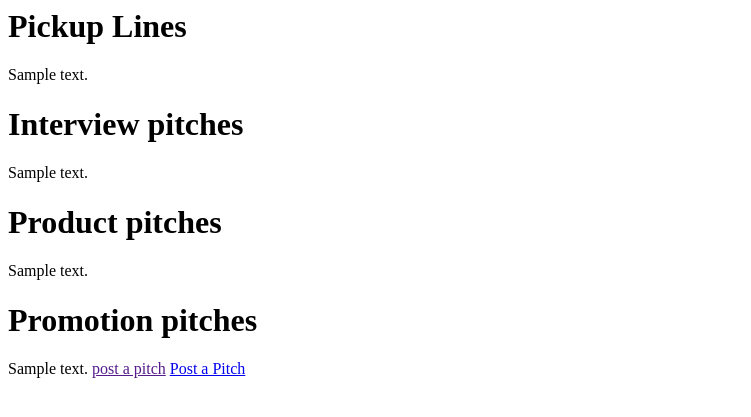
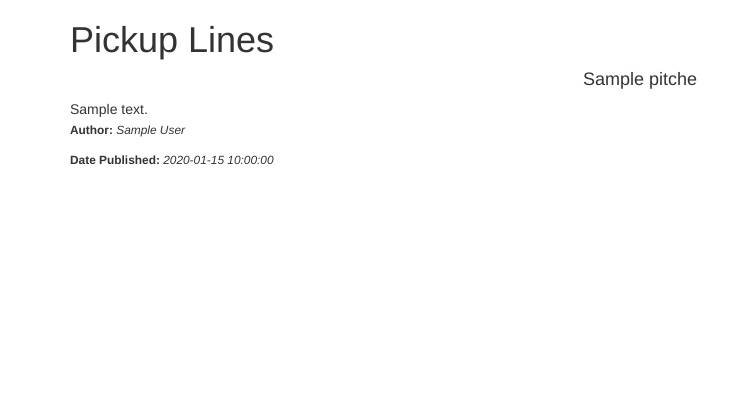
Before and after one commit to Kevson102/Pitches, a Flask app: template app/templates/index.html in a window 1280 px wide. Shown: the top 417 px of the page, without its empty margins (0-751 px from the left). Run offline with Flask 2, Linux system fonts and the light colour scheme; the template is opened without the code that fills it: values that come from a table or form of the project are taken from there, others are empty; tables that the repository leaves empty hold one stand-in row (values such as "Sample post"); some libraries are stand-ins or nearby versions.

Commit message:
EDITS THE DISPLAY OF THE PICKUP LINES ON THE INDEX.HTML FILE

```diff
--- a/app/templates/index.html
+++ b/app/templates/index.html
@@ -1,13 +1,28 @@
+{% extends 'bootstrap/base.html'%}
+
+{% block content%}
+<div class="container">
   <h1>Pickup Lines</h1>
-
 
   {% if true %}
     {%for pitch in pickup_lines %}
+      <div>
+        <div class="card-header text-center">
+          <h4>{{pitch.pitch_title}}</h4>
+        </div>
+        <div class="card-body">
           {{pitch.pitch_message}}
+        </div>
+        <p><small><b>Author: </b><i> {{pitch.pitch_author}} </i></small></p>
+        <p><small><b>Date Published: </b><i> {{pitch.date_published}} </i></small></p>
+      </div>
     {%endfor%}
   {% else %}
     <p>There is no pitch for this section</p>
   {% endif %}
+</div>
+
+{% endblock %}
 
 <h1>Interview pitches</h1>
 {% if pitch %}
```
Lines whose indentation alone changed are shown as unchanged.
